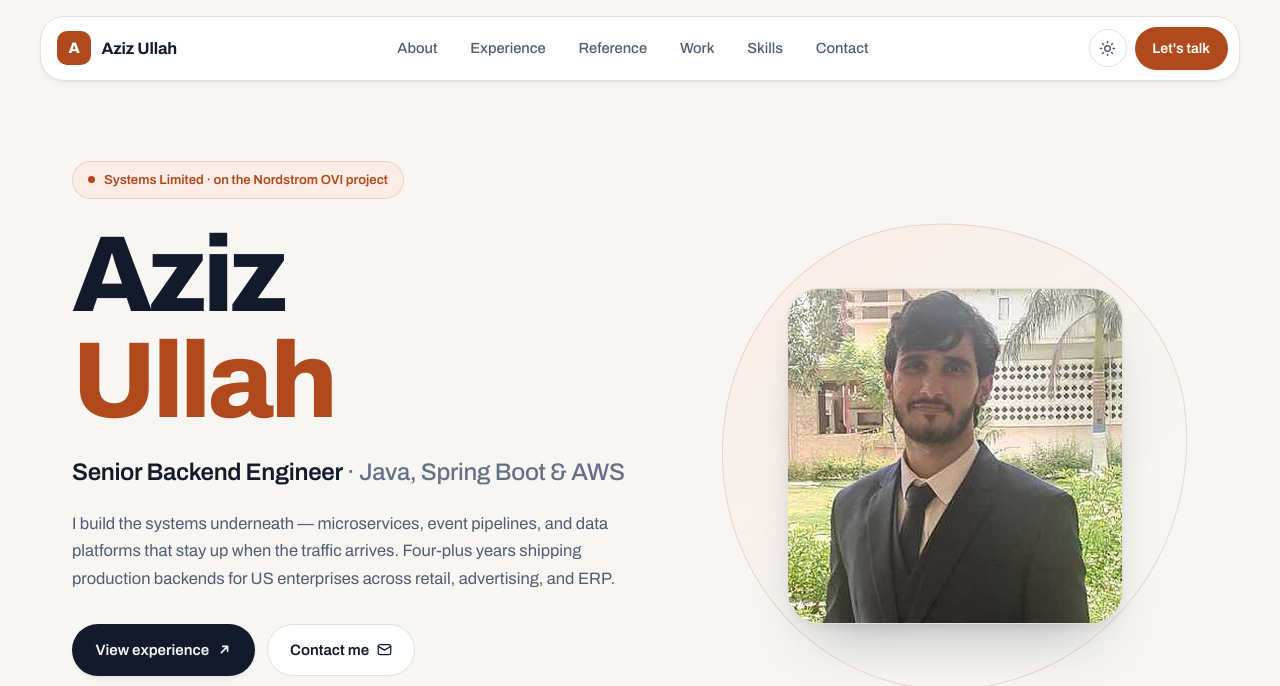
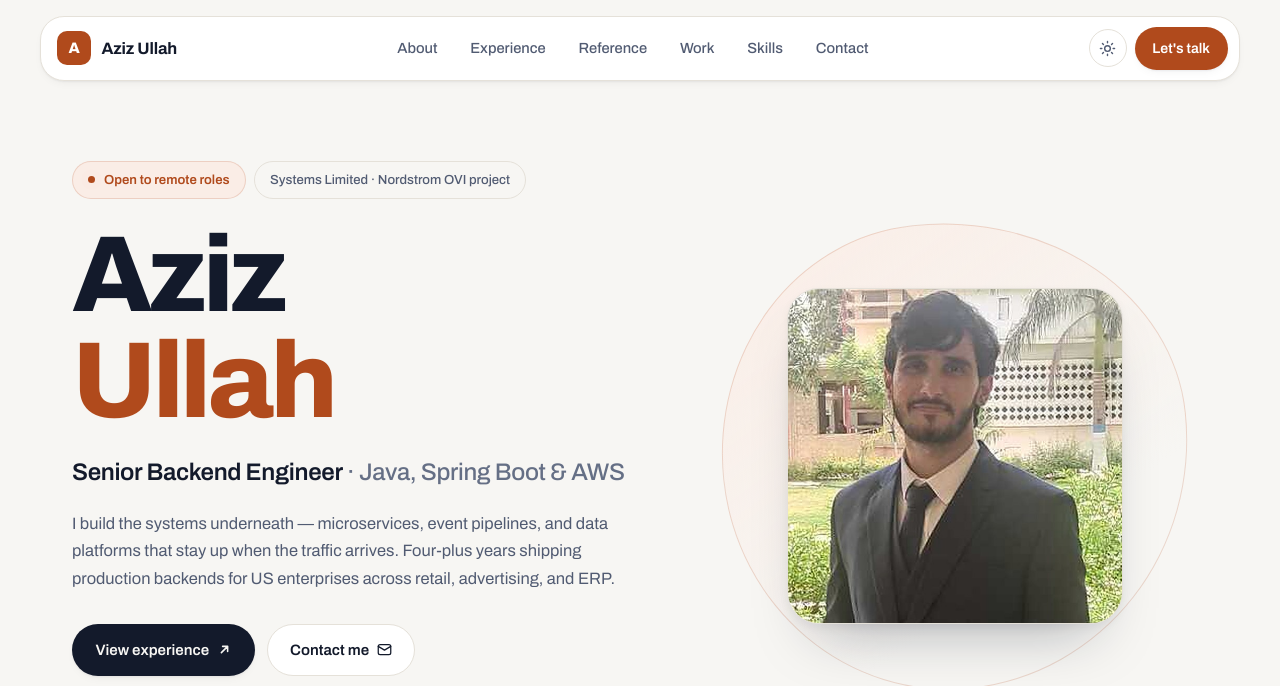
Before and after one commit to Azizkhan-ak/Azizkhan-ak.github.io, a plain HTML site: page index.html in a window 1280 px wide. Shown: the top 686 px of the page. Drawn offline with Linux system fonts and the light colour scheme.

Commit message:
Add 'Open to remote roles' pill; align current title to Senior Consultant

```diff
--- a/index.html
+++ b/index.html
@@ -236,7 +236,13 @@ img { max-width: 100%; display: block; }
   border: 1px solid var(--accent-ring);
   font-size: .82rem;
   font-weight: 600;
-  margin-bottom: 1.5rem;
+}
+.pills { display: flex; flex-wrap: wrap; gap: .5rem; margin-bottom: 1.5rem; }
+.pill-quiet {
+  background: transparent;
+  color: var(--text-2);
+  border-color: var(--line);
+  font-weight: 500;
 }
 .pill i { width: 7px; height: 7px; border-radius: 50%; background: var(--accent); font-style: normal; flex: none; }
 @media (prefers-reduced-motion: no-preference) {
@@ -726,7 +732,10 @@ footer {
 <header class="hero" id="top">
   <div class="shell hero-grid">
     <div class="hero-copy">
-      <span class="pill"><i></i> Systems Limited · on the Nordstrom OVI project</span>
+      <div class="pills">
+        <span class="pill"><i></i> Open to remote roles</span>
+        <span class="pill pill-quiet">Systems Limited · Nordstrom OVI project</span>
+      </div>
       <h1>Aziz<span class="last">Ullah</span></h1>
       <p class="role">Senior Backend Engineer <span>· Java, Spring Boot &amp; AWS</span></p>
       <p class="blurb">
@@ -798,7 +807,7 @@ footer {
 
       <article class="job now rv">
         <div class="job-top">
-          <h3>Senior Software Engineer</h3>
+          <h3>Senior Consultant</h3>
           <span class="when">Apr 2026 — Present</span>
         </div>
         <p class="org"><b>Systems Limited</b> <em>(Confiz, merged into Systems Limited Aug 2026)</em><br>
```
